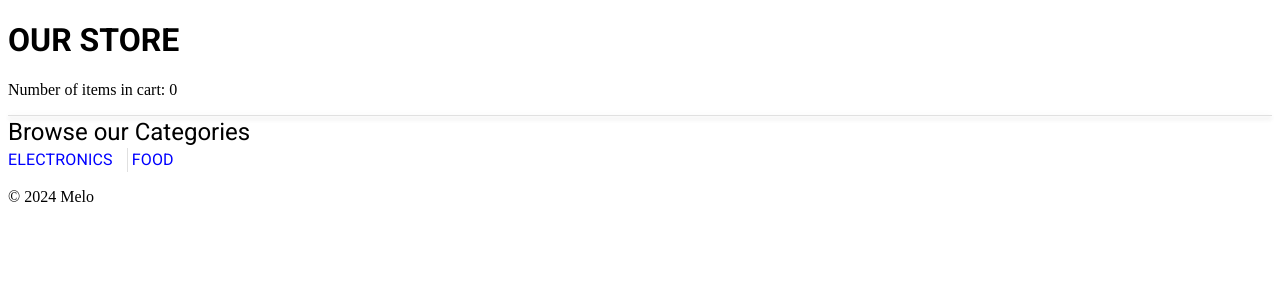
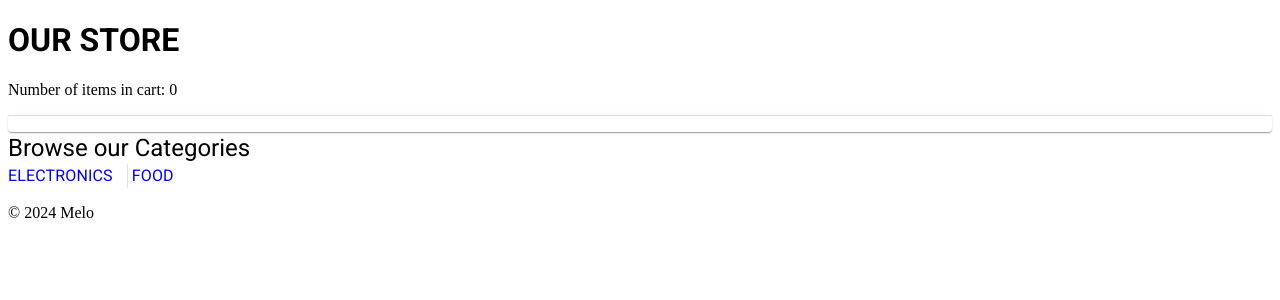
Before and after one commit to MelodicXP/store-front, a React (Vite) app: page / in a window 1280 px wide. Shown: the top 300 px of the page. Built offline with nearby package versions, Linux system fonts and the light colour scheme.

Commit message:
Add ability to add items to cart and render

```diff
--- a/package.json
+++ b/package.json
@@ -14,6 +14,7 @@
     "@emotion/react": "^11.13.0",
     "@emotion/styled": "^11.13.0",
     "@fontsource/roboto": "^5.0.13",
+    "@mui/icons-material": "^5.16.5",
     "@mui/material": "^5.16.5",
     "@redux-devtools/extension": "^3.3.0",
     "react": "^18.3.1",
--- a/src/App.jsx
+++ b/src/App.jsx
@@ -2,11 +2,13 @@ import Header from './Components/Header/index.jsx'
 import Footer from './Components/Footer/index.jsx';
 import Categories from "./Components/Categories/index.jsx";
 import Products from "./Components/Products/index.jsx";
+import SimpleCart from './Components/SimpleCart/index.jsx';
 
 function App() {
   return (
     <>
       <Header/>
+      <SimpleCart/>
       <Categories/>
       <Products />
       <Footer/>
--- a/src/Components/SimpleCart/index.jsx
+++ b/src/Components/SimpleCart/index.jsx
@@ -1,18 +1,28 @@
 'use strict';
-import { Box, Typography } from '@mui/material';
-
+import { Paper, List, ListItem, ListItemText, IconButton } from '@mui/material';
+import DeleteIcon from '@mui/icons-material/Delete'
+import { useSelector } from "react-redux";
 
 const SimpleCart = () => {
+  const itemsInCart = useSelector((state) => state.cart.itemsInCart);
+
   return (
-    <Box
-        display="flex"
-        className="product-list"
-        sx={{ flexWrap: 'wrap', gap: 2 }}
-      >
-      <Typography>
-        Shopping Cart PlaceHolder
-      </Typography>
-    </Box>
+    <Paper >
+      <List>
+        {itemsInCart.map((item, index) => (
+          <ListItem
+            key={index}
+            secondaryAction={
+              <IconButton edge="end" aria-label="delete">
+                <DeleteIcon />
+              </IconButton>
+            }
+          >
+            <ListItemText primary={item.name}/>
+          </ListItem>
+        ))}
+      </List>
+    </Paper>
   );
 };
 export default SimpleCart;
```
Also changed, not shown: 1 other file (tests, documents, lock files or other folders).
